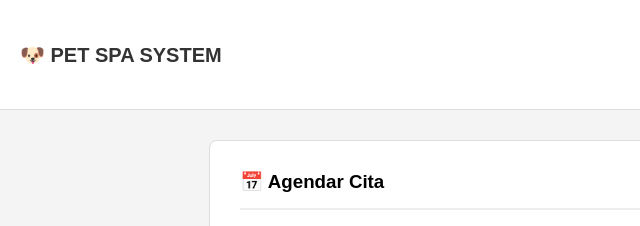
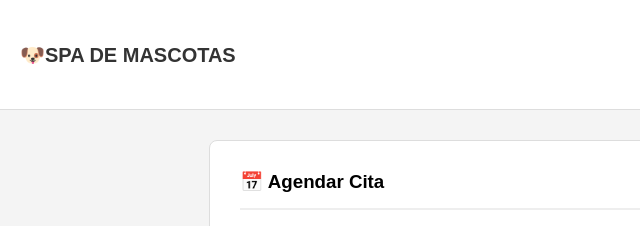
Before and after one commit to AndresG1027/SPA-DE-MASCOTAS, a plain HTML site: page index.html in a window 1280 px wide. Shown: the top 226 px of the page, 0-640 px from the left. Drawn offline with Linux system fonts and the light colour scheme.

Commit message:
Fix HTML encoding issues in index.html

```diff
--- a/index.html
+++ b/index.html
@@ -8,7 +8,7 @@
 </head>
 <body>
     <div class="nav-bar">
-        <h2 style="margin:0; font-size: 20px;">🐶 PET SPA SYSTEM</h2>
+        <h2 style="margin:0; font-size: 20px;">🐶SPA DE MASCOTAS</h2>
         <div class="menu-buttons">
             <button onclick="mostrarSeccion('sec-agenda')">📅 Agenda</button>
             <button onclick="mostrarSeccion('sec-grooming')">✂️ Grooming</button>
```
